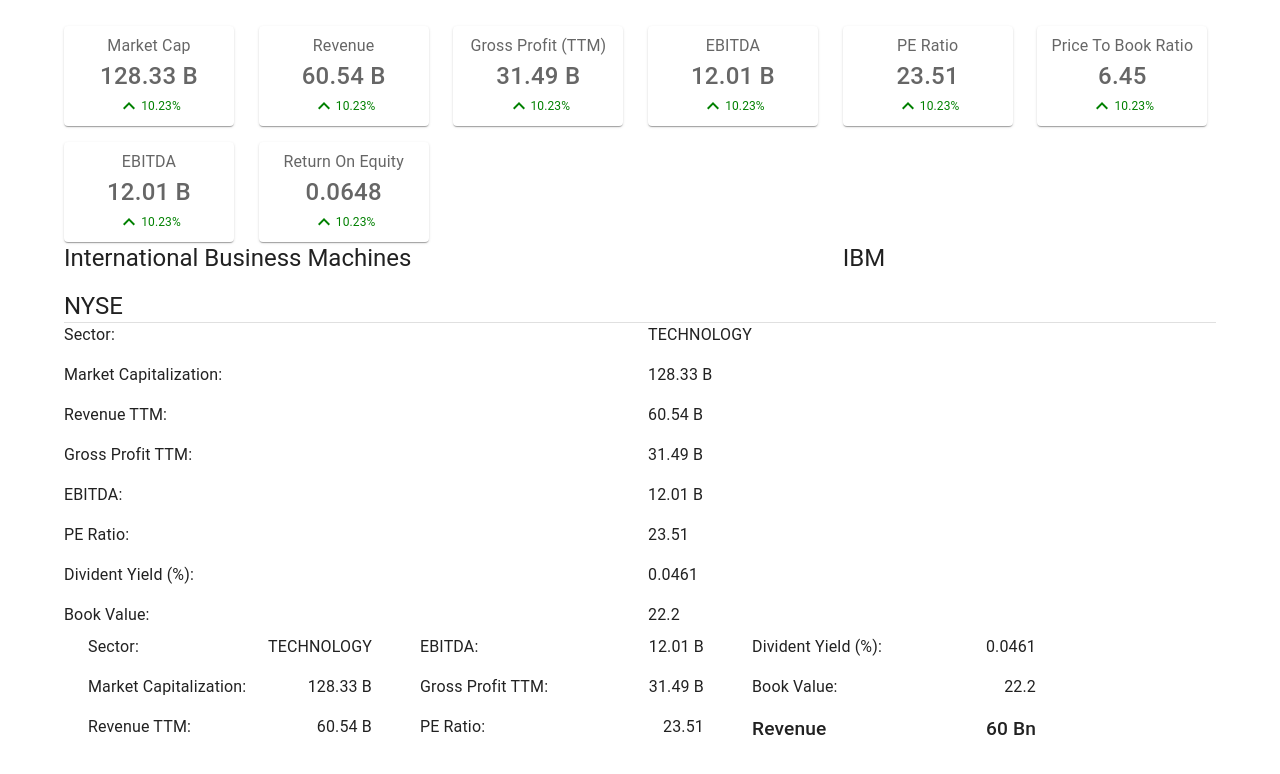
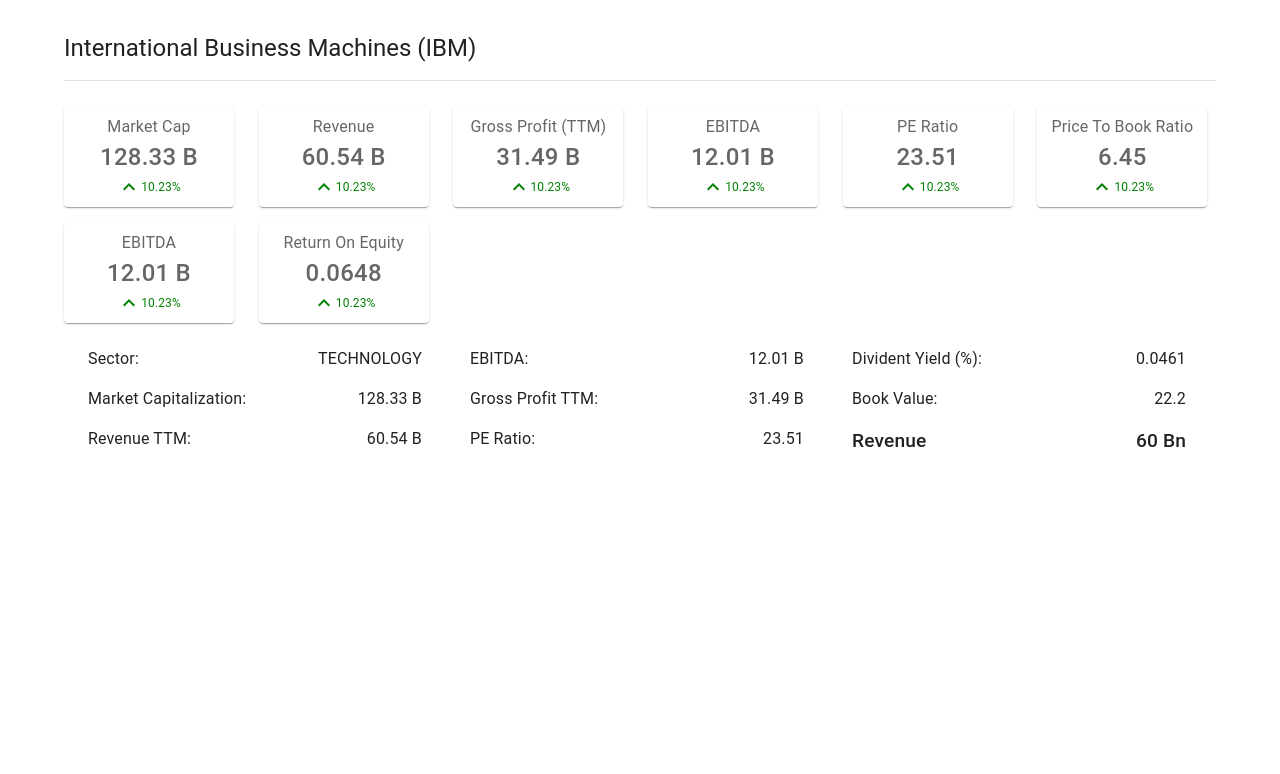
Before and after one commit to kaiwalyag/screener, a React (Create React App) app: page / in a window 1280 px wide. Shown: the top 774 px of the page. Built offline with nearby package versions, Linux system fonts and the light colour scheme.

Commit message:
Styling changes

```diff
--- a/src/App.css
+++ b/src/App.css
@@ -41,13 +41,14 @@
   display: flex;
   flex-direction: row;
   flex-wrap: wrap;
+  margin-top: 1rem;
 }
 
 .container2 {
   display: flex;
   flex-direction: column;
   font-size: 1.2rem;
-  width: 300px;
+  width: 350px;
   margin-left: 1rem;
   margin-right: 1rem;
 }
--- a/src/App.js
+++ b/src/App.js
@@ -116,91 +116,23 @@
   //const classes = useStyles();
 
   return (
-    <Container component="main">
+    <Container component="main" >
       <CssBaseline />
       <div>
-        <Stats company={company}></Stats>
-        <Grid container spacing={2}>
+        <Grid container spacing={2} sx={{ marginTop: '1rem', marginBottom: '1rem'}}>
           <Grid item xs={6} md={8}>
             <Typography component="h1" variant="h5">
-              {company.Name}
+              {company.Name} ({company.Symbol})
             </Typography>
           </Grid>
-          <Grid item xs={6} md={4}>
-            <Typography component="h1" variant="h5">
-              {company.Symbol}
-            </Typography>
-          </Grid>
-          <Grid item xs={6} md={4}>
-            <Typography component="h1" variant="h5">
+          <Grid item xs={6} md={4} sx={{ display: 'none' }}>
+            <Typography component="h5" variant="h5">
               {company.Exchange}
             </Typography>
           </Grid>
         </Grid>
         <Divider />
-        <div>
-          <Grid container spacing={2}>
-            <Grid item xs={12} sm={6}>
-              <Typography>Sector:</Typography>
-            </Grid>
-            <Grid item xs={12} sm={6}>
-              <Typography>{company.Sector}</Typography>
-            </Grid>
-
-            <Grid item xs={12} sm={6}>
-              <Typography>Market Capitalization:</Typography>
-            </Grid>
-            <Grid item xs={12} sm={6}>
-              <Typography>
-                {convertToCurrency(company.MarketCapitalization)}
-              </Typography>
-            </Grid>
-
-            <Grid item xs={12} sm={6}>
-              <Typography>Revenue TTM:</Typography>
-            </Grid>
-            <Grid item xs={12} sm={6}>
-              <Typography>{convertToCurrency(company.RevenueTTM)}</Typography>
-            </Grid>
-
-            <Grid item xs={12} sm={6}>
-              <Typography>Gross Profit TTM:</Typography>
-            </Grid>
-            <Grid item xs={12} sm={6}>
-              <Typography>
-                {convertToCurrency(company.GrossProfitTTM)}
-              </Typography>
-            </Grid>
-
-            <Grid item xs={12} sm={6}>
-              <Typography>EBITDA:</Typography>
-            </Grid>
-            <Grid item xs={12} sm={6}>
-              <Typography>{convertToCurrency(company.EBITDA)}</Typography>
-            </Grid>
-
-            <Grid item xs={12} sm={6}>
-              <Typography>PE Ratio:</Typography>
-            </Grid>
-            <Grid item xs={12} sm={6}>
-              <Typography>{company.PERatio}</Typography>
-            </Grid>
-
-            <Grid item xs={12} sm={6}>
-              <Typography>Divident Yield (%):</Typography>
-            </Grid>
-            <Grid item xs={12} sm={6}>
-              <Typography>{company.DividendYield}</Typography>
-            </Grid>
-
-            <Grid item xs={12} sm={6}>
-              <Typography>Book Value:</Typography>
-            </Grid>
-            <Grid item xs={12} sm={6}>
-              <Typography>{company.BookValue}</Typography>
-            </Grid>
-          </Grid>
-        </div>
+        <Stats company={company}></Stats>
       </div>
       <div class="mainContainer">
         <div class="container2" id="container">
--- a/src/components/Stats.js
+++ b/src/components/Stats.js
@@ -1,26 +1,9 @@
 import * as React from "react";
-import Box from "@mui/material/Box";
 import Grid from "@mui/material/Grid";
 import StatsCard from "./StatsCard";
 
 const StatsBoxStyle = {
   marginTop: '10px'
-};
-
-const flexContainer = {
-  /* We first create a flex layout context */
-  margin: "0px",
-  padding: "0px",
-  display: "flex",
-  flexWrap: "wrap",
-  flexDirection: "row",
-  justifyContent: "space-around",
-  listStyle: "none",
-};
-
-const flexItem = {
-  padding: "5px",
-  marginTop: "10px",
 };
 
 function convertToCurrency(labelValue) {
```
